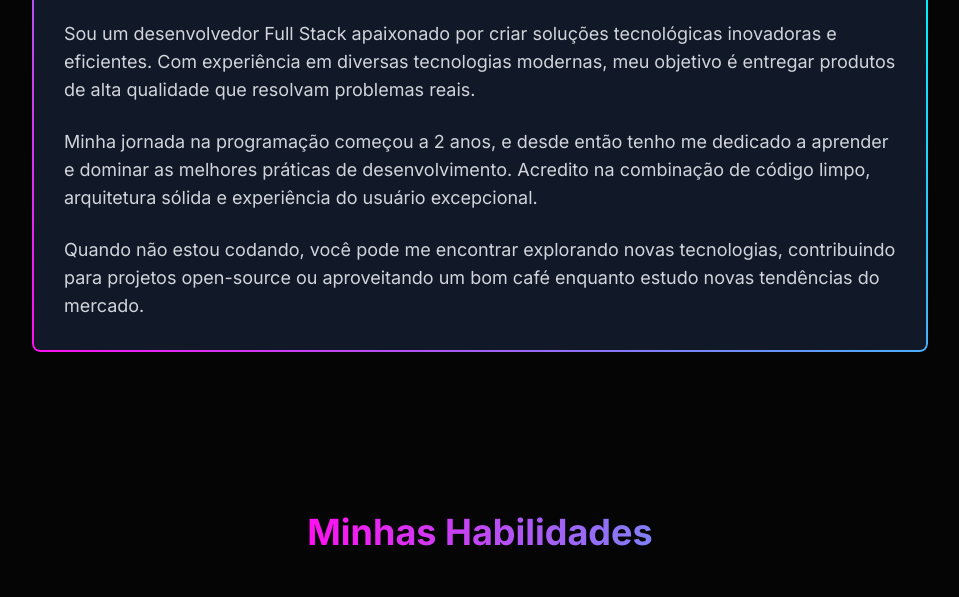
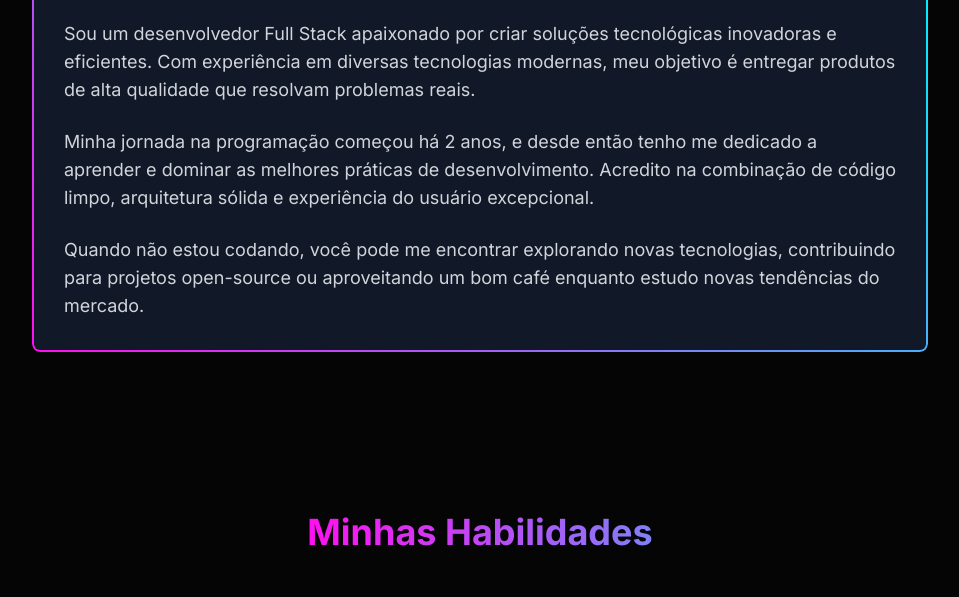
Before and after one commit to dev-caiquealves/portifolio, a plain HTML site: page index.html in a window 1280 px wide. Shown: the part 860-1457 px from the top of the page, without its empty margins (160-1119 px from the left). Drawn offline with nearby package versions, Linux system fonts and the light colour scheme.

Commit message:
update_ha

```diff
--- a/index.html
+++ b/index.html
@@ -391,9 +391,9 @@
                data-en="I'm a passionate Full Stack Developer dedicated to creating innovative and efficient technological solutions. With experience in various modern technologies, my goal is to deliver high-quality products that solve real problems.">
                 Sou um desenvolvedor Full Stack apaixonado por criar soluções tecnológicas inovadoras e eficientes. Com experiência em diversas tecnologias modernas, meu objetivo é entregar produtos de alta qualidade que resolvam problemas reais.
             </p>
-            <p class="text-lg text-gray-300 mb-6" data-pt="Minha jornada na programação começou a 2 anos, e desde então tenho me dedicado a aprender e dominar as melhores práticas de desenvolvimento. Acredito na combinação de código limpo, arquitetura sólida e experiência do usuário excepcional."
+            <p class="text-lg text-gray-300 mb-6" data-pt="Minha jornada na programação começou há 2 anos, e desde então tenho me dedicado a aprender e dominar as melhores práticas de desenvolvimento. Acredito na combinação de código limpo, arquitetura sólida e experiência do usuário excepcional."
                data-en="My programming journey started 2 years ago, and since then I've been dedicated to learning and mastering development best practices. I believe in the combination of clean code, solid architecture, and exceptional user experience.">
-                Minha jornada na programação começou 2 anos, e desde então tenho me dedicado a aprender e dominar as melhores práticas de desenvolvimento. Acredito na combinação de código limpo, arquitetura sólida e experiência do usuário excepcional.
+                Minha jornada na programação começou há 2 anos, e desde então tenho me dedicado a aprender e dominar as melhores práticas de desenvolvimento. Acredito na combinação de código limpo, arquitetura sólida e experiência do usuário excepcional.
             </p>
             <p class="text-lg text-gray-300" data-pt="Quando não estou codando, você pode me encontrar explorando novas tecnologias, contribuindo para projetos open-source ou aproveitando um bom café enquanto estudo novas tendências do mercado."
                data-en="When I'm not coding, you can find me exploring new technologies, contributing to open-source projects, or enjoying a good coffee while studying new market trends.">
```
